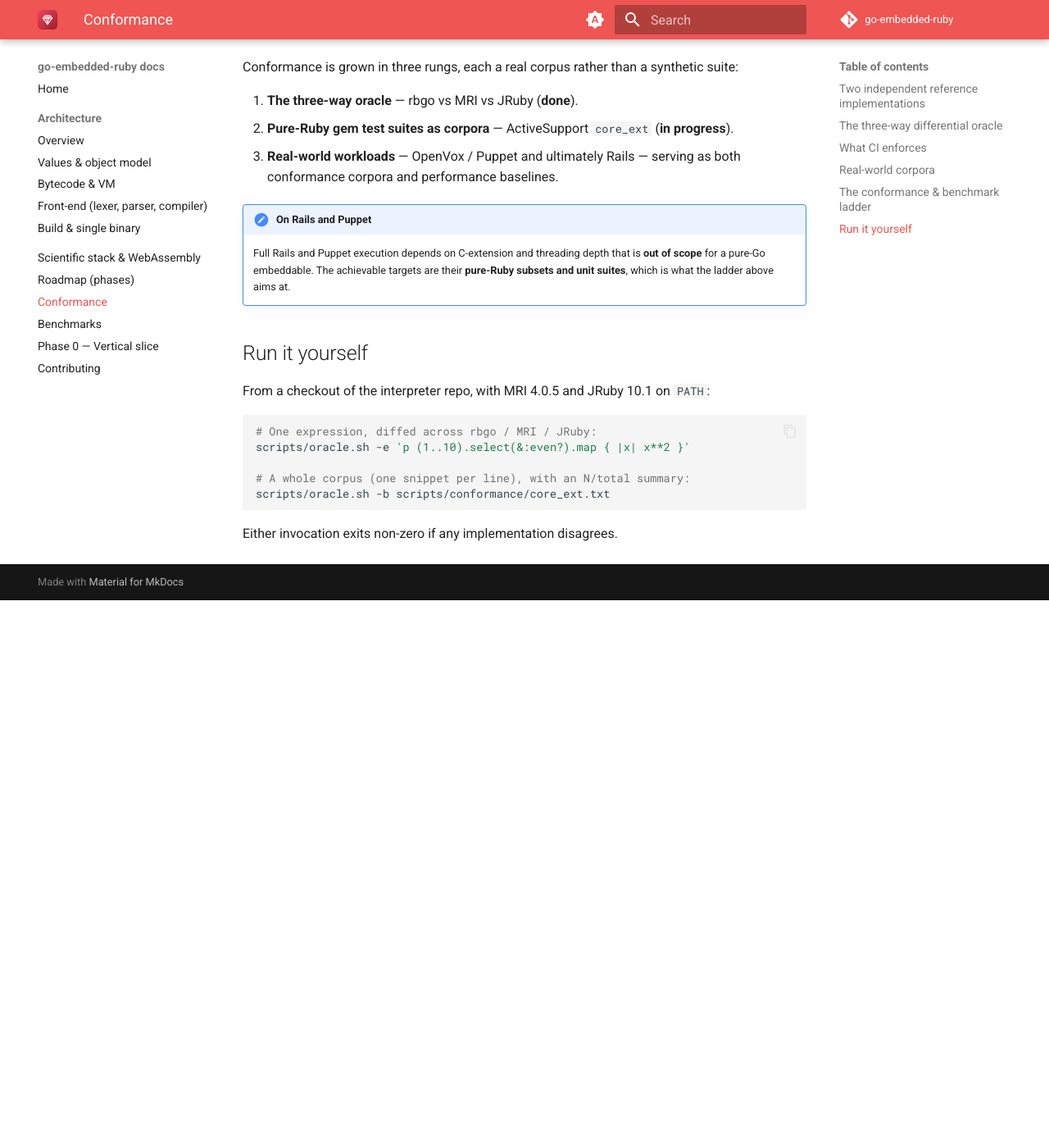
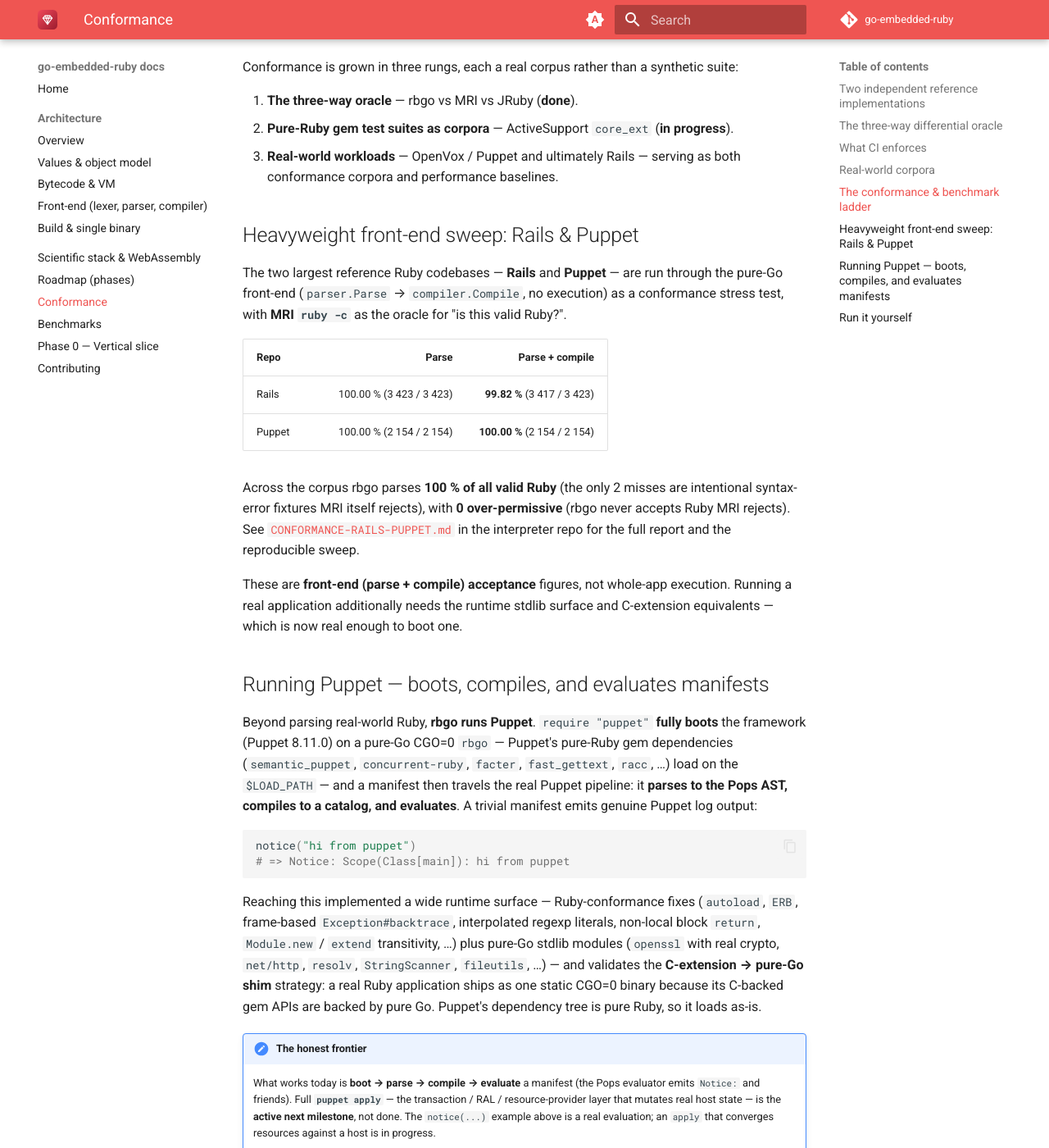
Before and after one commit to go-embedded-ruby/docs, an MkDocs documentation site: the page built from docs/conformance.md, in a window 1280 px wide and 1400 px high, scrolled down 1732 px. Shown: the whole window at 82% size. Built offline with MkDocs 1.6.1 and Material for MkDocs 9.7.7, drawn with Linux system fonts in a browser that asks for light colours; the version menu is left out; before the commit the page ends 2464 px from its top, so only the background shows below that.

Commit message:
docs: rbgo runs Puppet — boots, compiles, and evaluates manifests
Refresh the MkDocs site to the current runtime reality (theme toggle and nav
structure unchanged):

- conformance.md: add the heavyweight Rails/Puppet front-end sweep (parse +
  compile Rails 99.82% / Puppet 100%, 0 over-permissive) and a new "Running
  Puppet" section; correct the now-false "full Puppet execution is out of scope"
  admonition — Puppet now boots and evaluates manifests.
- index.md: add a "Running real-world Ruby: Puppet" section.
- roadmap.md: Phase 8 cell updated with the heavyweight sweep + Puppet
  boot/compile/evaluate milestone.

`require "puppet"` fully boots Puppet 8.11.0 on pure-Go CGO=0 rbgo, and a
manifest parses to the Pops AST, compiles to a catalog, and evaluates
(`notice("hi")` => `Notice: Scope(Class[main]): hi`). Honest framing: full
`puppet apply` (transaction/provider layer) is the active next milestone.

Co-Authored-By: Claude Opus 4.8 <noreply@anthropic.com>

````diff
--- a/docs/conformance.md
+++ b/docs/conformance.md
@@ -79,11 +79,59 @@ suite:
 3. **Real-world workloads** — OpenVox / Puppet and ultimately Rails — serving as
    both conformance corpora and performance baselines.
 
-!!! note "On Rails and Puppet"
-    Full Rails and Puppet execution depends on C-extension and threading depth
-    that is **out of scope** for a pure-Go embeddable. The achievable targets are
-    their **pure-Ruby subsets and unit suites**, which is what the ladder above
-    aims at.
+## Heavyweight front-end sweep: Rails & Puppet
+
+The two largest reference Ruby codebases — **Rails** and **Puppet** — are run
+through the pure-Go front-end (`parser.Parse` → `compiler.Compile`, no execution)
+as a conformance stress test, with **MRI `ruby -c`** as the oracle for "is this
+valid Ruby?".
+
+| Repo   | Parse | Parse + compile |
+| ------ | ----: | --------------: |
+| Rails  | 100.00 % (3 423 / 3 423) | **99.82 %** (3 417 / 3 423) |
+| Puppet | 100.00 % (2 154 / 2 154) | **100.00 %** (2 154 / 2 154) |
+
+Across the corpus rbgo parses **100 % of all valid Ruby** (the only 2 misses are
+intentional syntax-error fixtures MRI itself rejects), with **0 over-permissive**
+(rbgo never accepts Ruby MRI rejects). See
+[`CONFORMANCE-RAILS-PUPPET.md`](https://github.com/go-embedded-ruby/ruby/blob/main/CONFORMANCE-RAILS-PUPPET.md)
+in the interpreter repo for the full report and the reproducible sweep.
+
+These are **front-end (parse + compile) acceptance** figures, not whole-app
+execution. Running a real application additionally needs the runtime stdlib
+surface and C-extension equivalents — which is now real enough to boot one.
+
+## Running Puppet — boots, compiles, and evaluates manifests
+
+Beyond parsing real-world Ruby, **rbgo runs Puppet**.
+`require "puppet"` **fully boots** the framework (Puppet 8.11.0) on a pure-Go
+CGO=0 `rbgo` — Puppet's pure-Ruby gem dependencies (`semantic_puppet`,
+`concurrent-ruby`, `facter`, `fast_gettext`, `racc`, …) load on the
+`$LOAD_PATH` — and a manifest then travels the real Puppet pipeline: it **parses
+to the Pops AST, compiles to a catalog, and evaluates**. A trivial manifest emits
+genuine Puppet log output:
+
+```ruby
+notice("hi from puppet")
+# => Notice: Scope(Class[main]): hi from puppet
+```
+
+Reaching this implemented a wide runtime surface — Ruby-conformance fixes
+(`autoload`, `ERB`, frame-based `Exception#backtrace`, interpolated regexp
+literals, non-local block `return`, `Module.new` / `extend` transitivity, …) plus
+pure-Go stdlib modules (`openssl` with real crypto, `net/http`, `resolv`,
+`StringScanner`, `fileutils`, …) — and validates the **C-extension → pure-Go
+shim** strategy: a real Ruby application ships as one static CGO=0 binary because
+its C-backed gem APIs are backed by pure Go. Puppet's dependency tree is pure
+Ruby, so it loads as-is.
+
+!!! note "The honest frontier"
+    What works today is **boot → parse → compile → evaluate** a manifest (the Pops
+    evaluator emits `Notice:` and friends). Full **`puppet apply`** — the
+    transaction / RAL / resource-provider layer that mutates real host state — is
+    the **active next milestone**, not done. The `notice(...)` example above is a
+    real evaluation; an `apply` that converges resources against a host is in
+    progress.
 
 ## Run it yourself
 
````
Also changed, not shown: docs/index.md (+21 -0 lines), docs/roadmap.md (+1 -1 lines).
